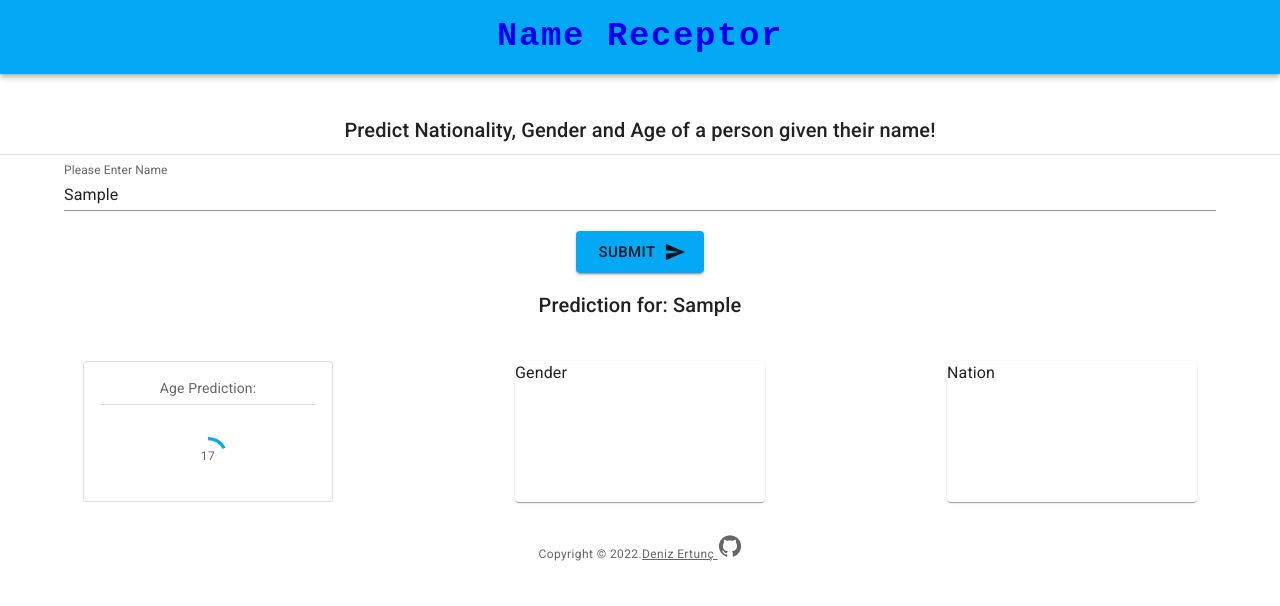
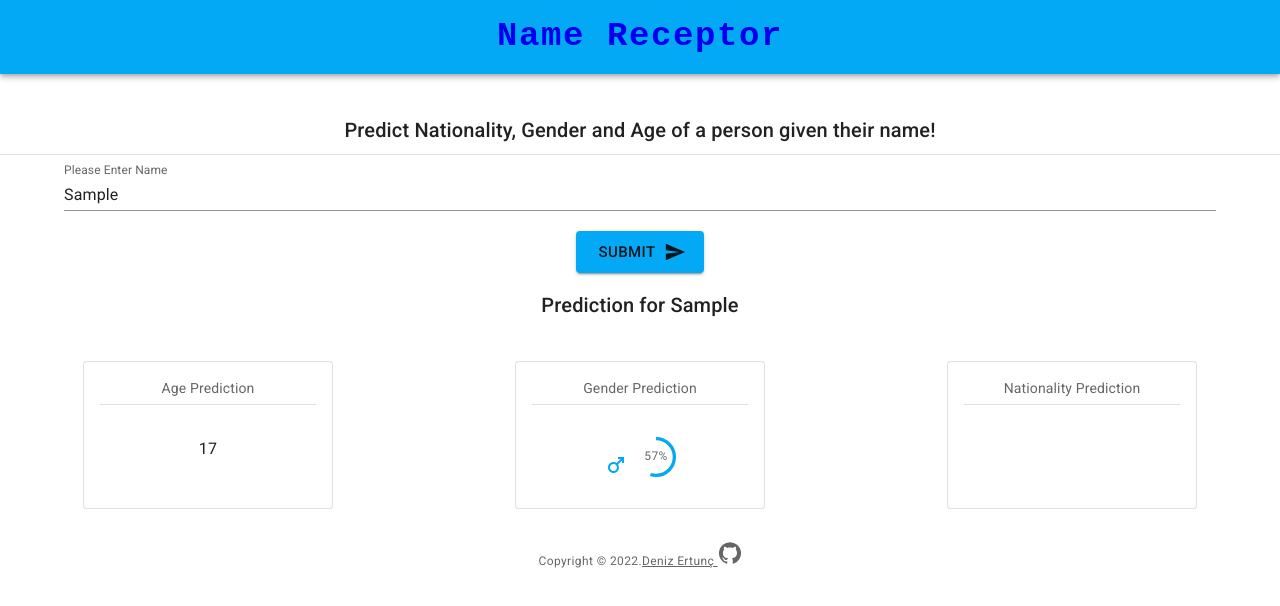
Before and after one commit to saimdenizertunc/name-receptor, a React (Create React App) app: page / in a window 1280 px wide. Both pictures are taken after typing "Sample" into the empty fields and a click on the button "SUBMIT". Shown: the top 606 px of the page. Built offline with nearby package versions, Linux system fonts and the light colour scheme.

Commit message:
Create gender card

```diff
--- a/src/components/Age.js
+++ b/src/components/Age.js
@@ -4,46 +4,7 @@ import { Box, Container } from "@mui/system";
 import PropTypes from "prop-types";
 import React, { useEffect, useState } from "react";
 
-function CircularProgressWithLabel(props) {
-  return (
-    <Box sx={{ position: "relative", display: "inline-flex" }}>
-      <CircularProgress variant="determinate" {...props} />
-      <Box
-        sx={{
-          top: 0,
-          left: 0,
-          bottom: 0,
-          right: 0,
-          position: "absolute",
-          display: "flex",
-          alignItems: "center",
-          justifyContent: "center",
-        }}
-      >
-        <Typography variant="caption" component="div" color="text.secondary">
-          {`${Math.round(props.value)}`}
-        </Typography>
-      </Box>
-    </Box>
-  );
-}
-
-CircularProgressWithLabel.propTypes = {
-  value: PropTypes.number.isRequired,
-};
-
 function Age({ age }) {
-  const [progress, setProgress] = useState(10);
-  useEffect(() => {
-    const timer = setInterval(() => {
-      setProgress((prevProgress) =>
-        prevProgress >= age.age ? age.age : prevProgress + 1
-      );
-    }, 100);
-    return () => {
-      clearInterval(timer);
-    };
-  }, []);
   return (
     <Card sx={{ minWidth: 250 }} variant="outlined">
       <CardContent>
@@ -52,11 +13,11 @@ function Age({ age }) {
           gutterBottom
           sx={{ fontSize: 14, textAlign: "center" }}
         >
-          Age Prediction:
+          Age Prediction
         </Typography>
         <Divider />
         <Box sx={{ display: "flex", justifyContent: "center", paddingTop: 4 }}>
-          <CircularProgressWithLabel value={progress} />
+          {age.age}
         </Box>
       </CardContent>
     </Card>
--- a/src/components/Gender.js
+++ b/src/components/Gender.js
@@ -1,8 +1,96 @@
-import { Card } from "@mui/material";
-import React from "react";
+import { Card, CardContent, Divider, Typography } from "@mui/material";
+import CircularProgress from "@mui/material/CircularProgress";
+import { Box, Container } from "@mui/system";
+import PropTypes from "prop-types";
+import React, { useEffect, useState } from "react";
+import MaleIcon from "@mui/icons-material/Male";
+import FemaleIcon from "@mui/icons-material/Female";
+
+function CircularProgressWithLabel(props) {
+  return (
+    <Box sx={{ position: "relative", display: "inline-flex" }}>
+      <CircularProgress variant="determinate" {...props} />
+      <Box
+        sx={{
+          top: 0,
+          left: 0,
+          bottom: 0,
+          right: 0,
+          position: "absolute",
+          display: "flex",
+          alignItems: "center",
+          justifyContent: "center",
+        }}
+      >
+        <Typography variant="caption" component="div" color="text.secondary">
+          {`${Math.round(props.value)}%`}
+        </Typography>
+      </Box>
+    </Box>
+  );
+}
+
+CircularProgressWithLabel.propTypes = {
+  value: PropTypes.number.isRequired,
+};
 
 function Gender({ gender }) {
-  return <Card sx={{ minWidth: 250 }}>Gender</Card>;
+  const prob = gender.probability * 100;
+  const [progress, setProgress] = useState(1);
+  useEffect(() => {
+    const timer = setInterval(() => {
+      setProgress((prevProgress) =>
+        prevProgress >= prob ? prob : prevProgress + 2
+      );
+    }, 100);
+    return () => {
+      clearInterval(timer);
+    };
+  }, []);
+  return (
+    <Card sx={{ minWidth: 250 }} variant="outlined">
+      <CardContent>
+        <Typography
+          color="text.secondary"
+          gutterBottom
+          sx={{ fontSize: 14, textAlign: "center" }}
+        >
+          Gender Prediction
+        </Typography>
+        <Divider />
+        <Box
+          sx={{
+            display: "flex",
+            justifyContent: "center",
+            paddingTop: 4,
+            flexDirection: "row",
+            gap: 3,
+          }}
+        >
+          {" "}
+          {gender.gender === "male" ? (
+            <Box>
+              <MaleIcon color="primary" sx={{ marginTop: 1, marginRight: 1 }} />
+              <CircularProgressWithLabel value={progress} />
+            </Box>
+          ) : (
+            <Box
+              sx={{
+                display: "flex",
+                justifyContent: "center",
+              }}
+            >
+              <FemaleIcon
+                color="primary"
+                sx={{ marginTop: 1, marginRight: 1 }}
+              />
+              <CircularProgressWithLabel value={progress} />
+            </Box>
+          )}
+        </Box>
+      </CardContent>
+    </Card>
+  );
 }
 
 export default Gender;
--- a/src/components/Nation.js
+++ b/src/components/Nation.js
@@ -1,8 +1,21 @@
-import { Card } from "@mui/material";
+import { Card, CardContent, Divider, Typography } from "@mui/material";
 import React from "react";
 
 function Nation({ nation }) {
-  return <Card sx={{ minWidth: 250 }}>Nation</Card>;
+  return (
+    <Card sx={{ minWidth: 250 }} variant="outlined">
+      <CardContent>
+        <Typography
+          color="text.secondary"
+          gutterBottom
+          sx={{ fontSize: 14, textAlign: "center" }}
+        >
+          Nationality Prediction
+        </Typography>
+        <Divider />
+      </CardContent>
+    </Card>
+  );
 }
 
 export default Nation;
--- a/src/components/Results.js
+++ b/src/components/Results.js
@@ -11,7 +11,7 @@ function Results() {
   return (
     <>
       <Typography variant="h6" textAlign="center">
-        Prediction for: {name}
+        Prediction for {name}
       </Typography>
       <Box
         sx={{
```
